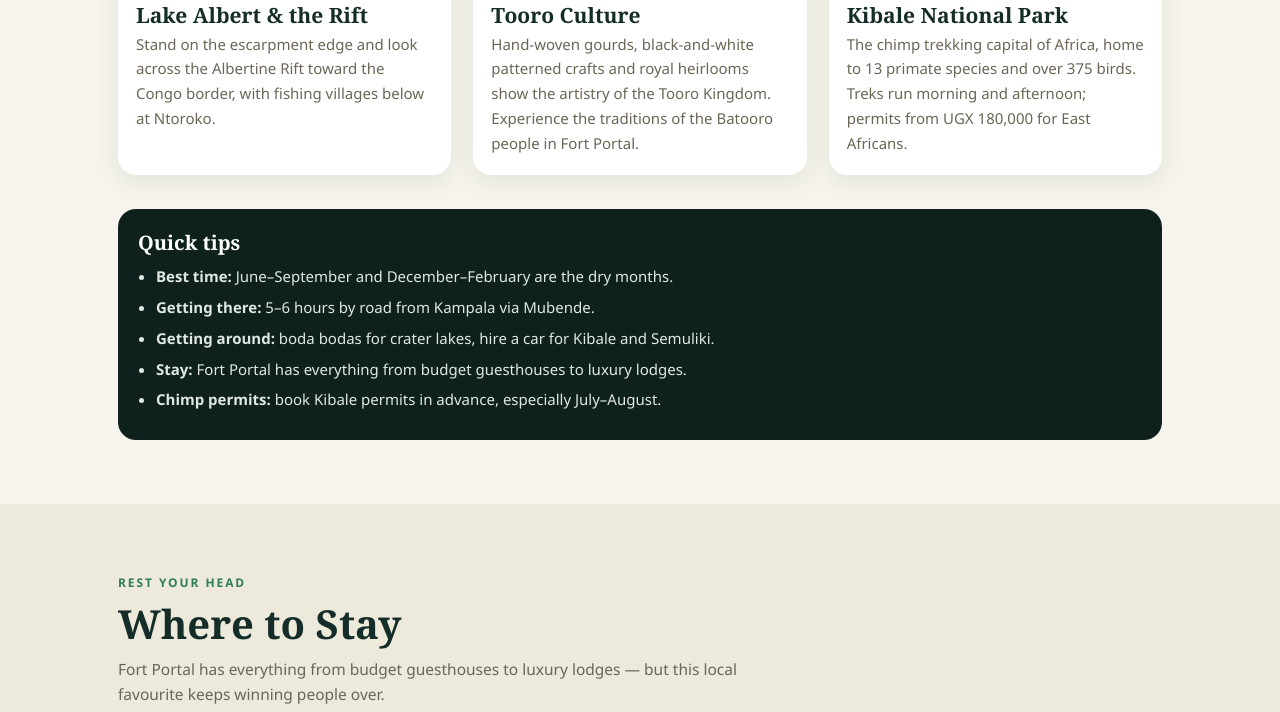
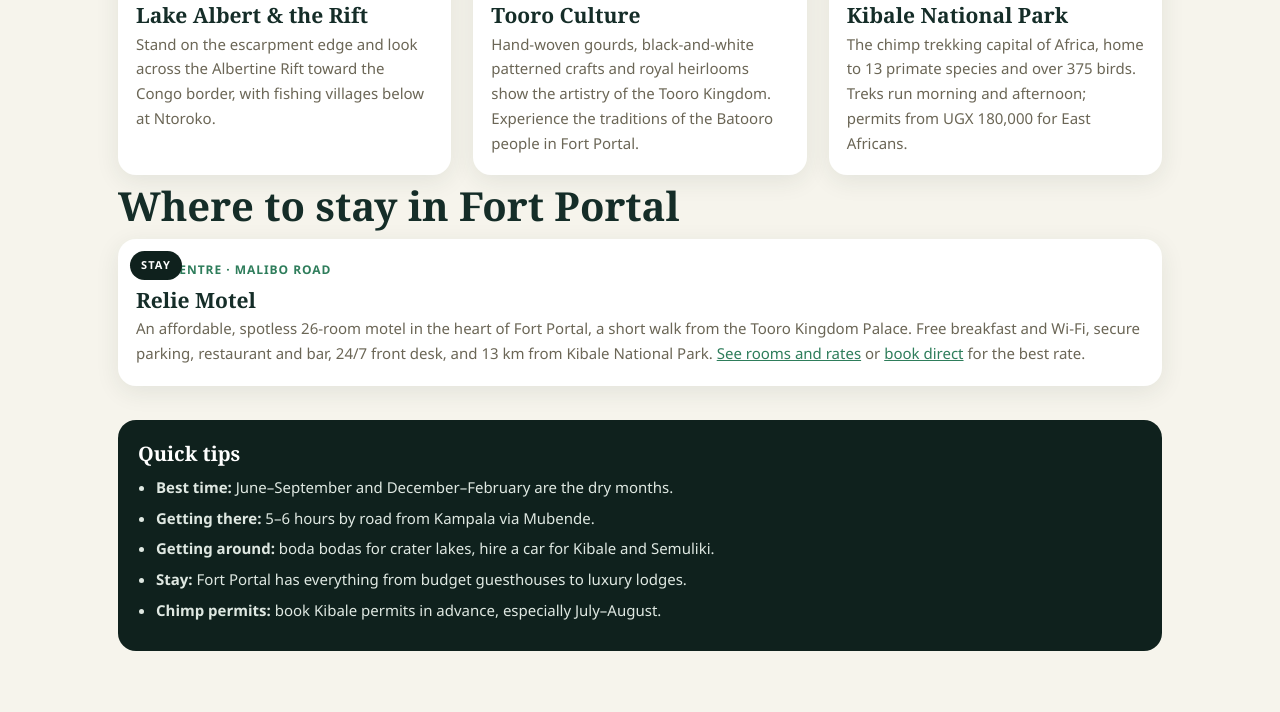
Before and after one commit to asiimwe3/fort-portal-tourism, a plain HTML site: page index.html in a window 1280 px wide. Shown: the part 2368-3080 px from the top of the page. Drawn offline with Linux system fonts and the light colour scheme.

Commit message:
Add 'Where to stay' section featuring Relie Motel (editorial backlink)

```diff
--- a/index.html
+++ b/index.html
@@ -210,6 +210,18 @@
       </div>
     </div>
 
+    <section style="margin-top:8px">
+      <h2 class="sec-title">Where to stay in Fort Portal</h2>
+      <div class="place-grid" style="grid-template-columns:repeat(auto-fit,minmax(260px,1fr));display:grid;gap:14px">
+        <div class="place" data-c="stay">
+          <span class="cat">Stay</span>
+          <div class="place-body"><span class="dist">City centre &middot; Malibo Road</span>
+          <h3><a href="https://reliemotel.com/" style="color:inherit;text-decoration:none">Relie Motel</a></h3>
+          <p>An affordable, spotless 26-room motel in the heart of Fort Portal, a short walk from the Tooro Kingdom Palace. Free breakfast and Wi-Fi, secure parking, restaurant and bar, 24/7 front desk, and 13 km from Kibale National Park. <a href="https://reliemotel.com/stay.html">See rooms and rates</a> or <a href="https://reliemotel.com/book.html">book direct</a> for the best rate.</p></div>
+        </div>
+      </div>
+    </section>
+
     <div class="tips">
       <h3>Quick tips</h3>
       <ul>
```
